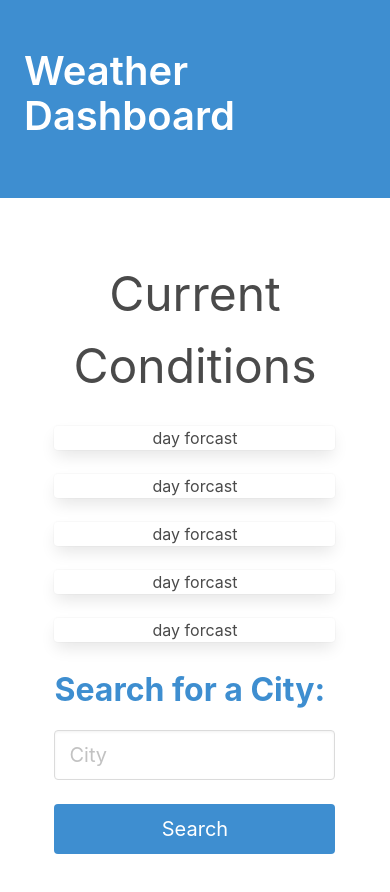
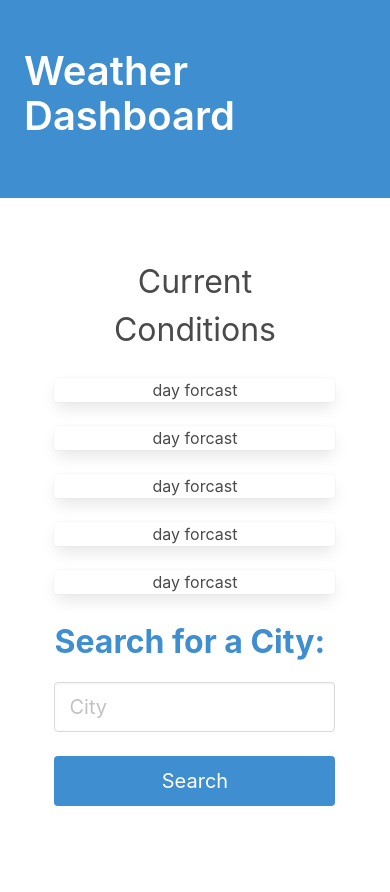
Before and after one commit to treblotnad/06-weather-dashboard, a plain HTML site: page index.html in a window 390 px wide. Drawn offline with nearby package versions, Linux system fonts and the light colour scheme.

Commit message:
fixed column and font size by screen size

```diff
--- a/index.html
+++ b/index.html
@@ -26,7 +26,9 @@
         class="column is-10-mobile is-8-tablet is-9-desktop is-offset-1-mobile is-offset-2-tablet is-offset-0-desktop"
       >
         <div class="columns">
-          <div class="column mb-1 is-size-1 is-full has-text-centered">
+          <div
+            class="column mb-1 is-size-3-mobile is-size-1-tablet is-full has-text-centered"
+          >
             Current Conditions
           </div>
         </div>
```
